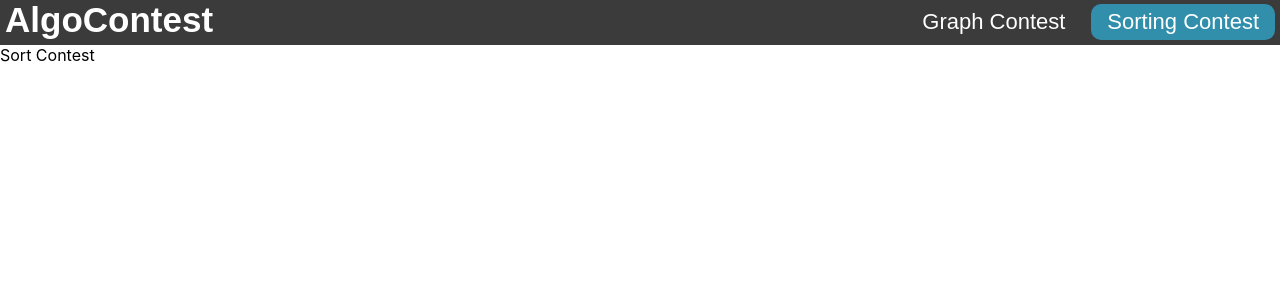
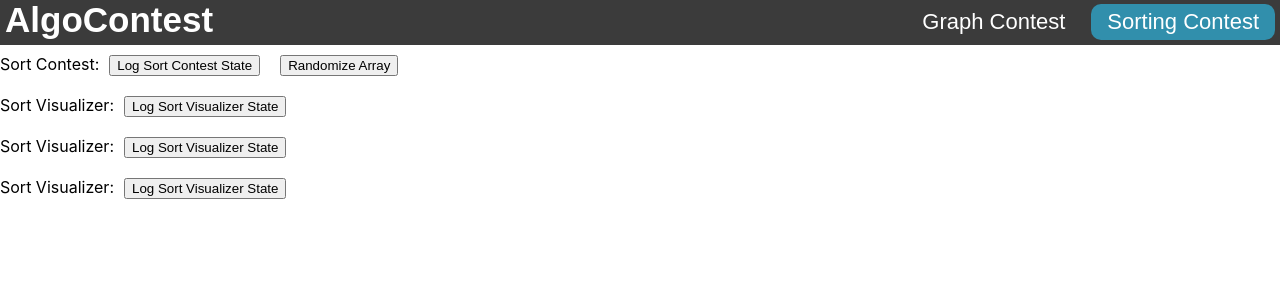
Before and after one commit to benshinnick/algorithm-contest, a React (Create React App) app: page / in a window 1280 px wide. Shown: the top 300 px of the page. Built offline with nearby package versions, Linux system fonts and the light colour scheme.

Commit message:
Added SortVisualizer React Component that contains the SortContest array. Added some basic element styling and testing buttons

```diff
--- a/src/AlgoContest/AlgoContest.jsx
+++ b/src/AlgoContest/AlgoContest.jsx
@@ -23,7 +23,7 @@ export default class AlgoContest extends React.Component {
         document.querySelector('#sortcontestbutton').style.backgroundColor = '#318fac';
         document.querySelector('#graphcontestbutton').style.backgroundColor = 'transparent';
 
-        ReactDOM.render(<SortContest></SortContest>, document.getElementById('pagecontent'));
+        ReactDOM.render(<SortContest />, document.getElementById('pagecontent'));
     }
 
     changePageContentToGraphContest() {
@@ -32,7 +32,7 @@ export default class AlgoContest extends React.Component {
         document.querySelector('#sortcontestbutton').style.backgroundColor = 'transparent';
         document.querySelector('#graphcontestbutton').style.backgroundColor = '#318fac';
 
-        ReactDOM.render(<GraphContest></GraphContest>, document.getElementById('pagecontent'));
+        ReactDOM.render(<GraphContest />, document.getElementById('pagecontent'));
     }
 
     render() {
--- a/src/AlgoContest/GraphContest.css
+++ b/src/AlgoContest/GraphContest.css
@@ -0,0 +1,4 @@
+#placeholdertext {
+    text-align: center;
+    font-size:  36px;
+}
--- a/src/AlgoContest/GraphContest.jsx
+++ b/src/AlgoContest/GraphContest.jsx
@@ -1,5 +1,4 @@
 import React from 'react';
-import ReactDOM from 'react-dom';
 import './GraphContest.css';
 
 export default class GraphContest extends React.Component {
@@ -14,7 +13,8 @@ export default class GraphContest extends React.Component {
     render() {
         return (
             <div id='graphcontest'>
-                Graph Contest
+                <p id = "placeholdertext">Graph Contest</p>
+                <p id = "placeholdertext">Not Implemented Yet</p>
             </div>
         );
     }
--- a/src/AlgoContest/SortContest.css
+++ b/src/AlgoContest/SortContest.css
@@ -0,0 +1,7 @@
+#logconteststatebutton {
+    margin: 10px;
+}
+
+#randomizebutton {
+    margin: 10px;
+}
--- a/src/AlgoContest/SortContest.jsx
+++ b/src/AlgoContest/SortContest.jsx
@@ -1,21 +1,46 @@
 import React from 'react';
-import ReactDOM from 'react-dom';
+import SortVisualizer from './SortVisualizer.jsx';
 import './SortContest.css';
 
 export default class SortContest extends React.Component {
+
     constructor(props) {
         super(props);
 
         this.state = {
-            array: []
+            array: [],
+            arraySize: 100
         };
+
+    }
+
+    componentDidMount() {
+        this.randomizeArray();
+    }
+
+    randomizeArray() {
+        let array = [];
+        for (let i = 0; i < this.state.arraySize; ++i) {
+            array.push(randomIntFromInterval(5, 100));
+        }
+        this.setState({ ...this.state, array: array });
     }
 
     render() {
         return (
             <div id='sortcontest'>
-                Sort Contest
+                Sort Contest:
+                <button id="logconteststatebutton" onClick={() => console.log(this.state)}>Log Sort Contest State</button>
+                <button id="randomizebutton" onClick={() => this.randomizeArray()}>Randomize Array</button>
+                <SortVisualizer array={this.state.array} />
+                <SortVisualizer array={this.state.array} />
+                <SortVisualizer array={this.state.array} />
             </div>
         );
     }
+
 }
+
+function randomIntFromInterval(min, max) {
+    return Math.floor(Math.random() * (max - min + 1) + min);
+}
--- /dev/null
+++ b/src/AlgoContest/SortVisualizer.css
@@ -0,0 +1,3 @@
+#logvisualizerstatebutton {
+    margin: 10px;
+}
--- /dev/null
+++ b/src/AlgoContest/SortVisualizer.jsx
@@ -0,0 +1,30 @@
+import React from 'react';
+import './SortVisualizer.css';
+
+export default class SortVisualizer extends React.Component {
+    constructor(props) {
+        super(props);
+
+        this.state = {
+            array: this.props.array
+        };
+    }
+
+    static getDerivedStateFromProps(props, state) {
+        if(props.array !== state.array){
+            return{
+                array: props.array
+            };
+        }
+        return null;
+    }
+
+    render() {
+        return (
+            <div id='sortvisualizer'>
+                Sort Visualizer:
+                <button id="logvisualizerstatebutton" onClick={() => console.log(this.state)}>Log Sort Visualizer State</button>
+            </div>
+        );
+    }
+}
```
